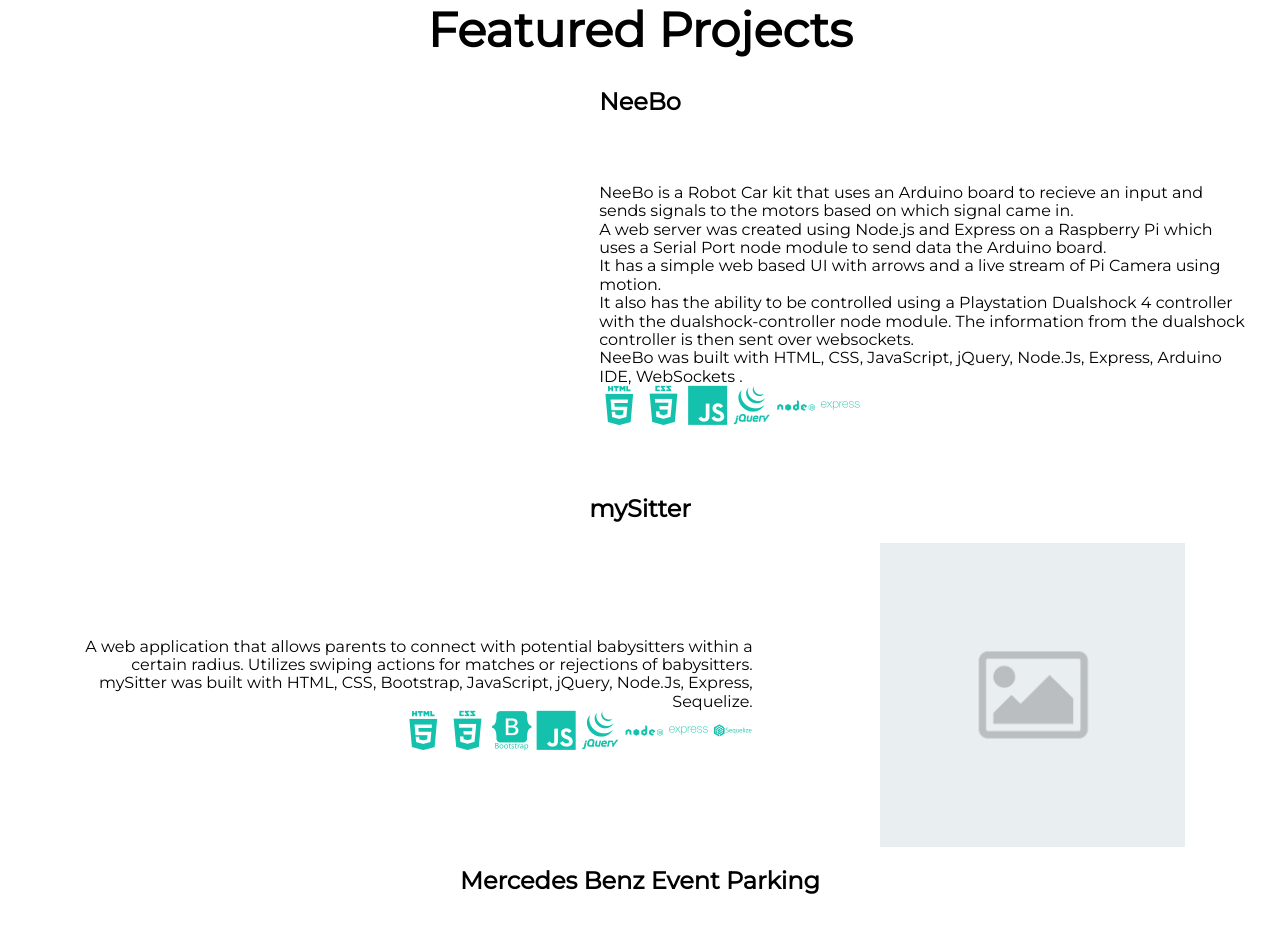
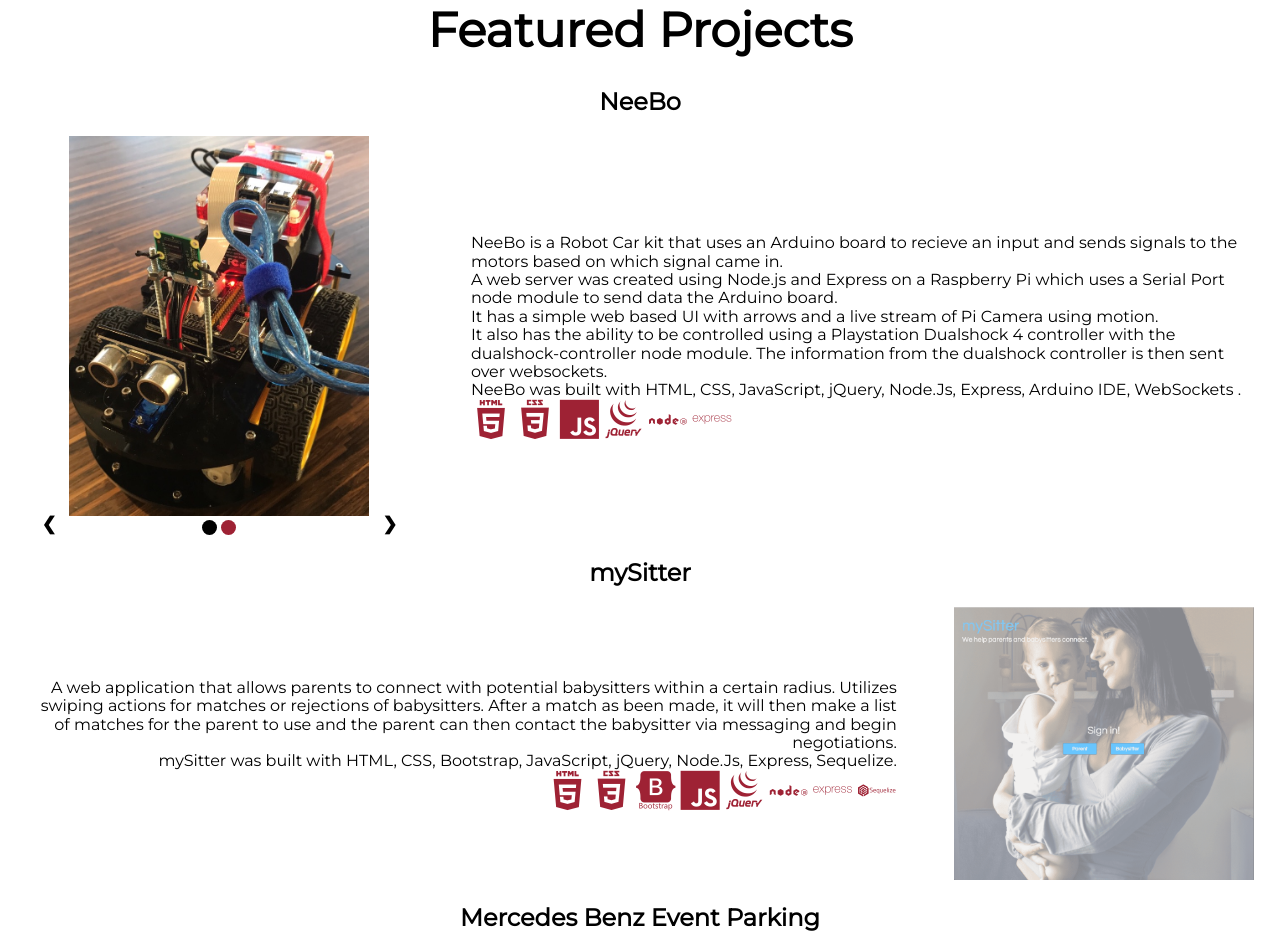
Before and after one commit to crithmyxay/portfolio, a plain HTML site: page index.html in a window 1280 px wide. Shown: the part 848-1783 px from the top of the page. Drawn offline with nearby package versions, Linux system fonts and the light colour scheme; grey boxes are pictures that could not be loaded.

Commit message:
editted photos to be smaller file sizes and added NeeBo/mySitter photos. created a slide for NeeBo. changed color layout

```diff
--- a/index.html
+++ b/index.html
@@ -39,16 +39,23 @@
     <!-- Landing Div -->
     <div class="home">
         <div class="img-box">
-            <img class="cover" src="images/office.jpg" alt="dark-bg">
+            <img class="cover" src="images/office-min.jpg" alt="dark-bg">
         </div>
         <div class="triangle"></div>
     </div>
     <!-- Projects Div -->
     <div class="projects" id="projects">
         <h1 id="head">Featured Projects</h1>
-        <h2><strong>NeeBo</strong></h2>
+        <h2><a href="https://github.com/crithmyxay/robot-car" target="_blank"><strong>NeeBo</strong></a></h2>
         <div class="project" data-aos="fade-left" data-aos-anchor-placement="top-center" data-aos-easing="ease-in">
-            <div class="demo"><iframe src="" frameborder="0" allow="encrypted-media" allowfullscreen></iframe></div>
+            <div class="demo">
+                <div class = "slide" data-slide>
+                    <!-- Next and previous buttons -->
+                    <a class="prev" data-prev>&#10094;</a>
+                    <a class="next" data-next>&#10095;</a>
+               </div>
+               <div style="text-align:center" data-dot></div>
+            </div>
             <div class="desc" id="desc2">
                 <p> NeeBo is a Robot Car kit that uses an Arduino board to recieve an input and sends signals to the motors based on which signal came in. <br>
                     A web server was created using Node.js and Express on a Raspberry Pi which uses a Serial Port node module to send data the Arduino board.<br>
@@ -65,12 +72,13 @@
                 </p>
             </div>
         </div>
-        <h2><strong>mySitter</strong></h2>
+        <h2><a href="https://github.com/ebates92/babysitter-app" target="_blank"><strong>mySitter</strong></a></h2>
         <div class="project" id="reverse" data-aos="fade-right" data-aos-anchor-placement="top-center" data-aos-easing="ease-in">
-            <div class="demo"><img src="images/300placeholder.png" alt=""></div>
+            <div class="demo"><img class="babysitter" src="images/babysitter-min.png" alt=""></div>
             <div class="desc" id="desc1">
                 <p> A web application that allows parents to connect with potential babysitters within a certain radius.
-                    Utilizes swiping actions for matches or rejections of babysitters. <br>
+                    Utilizes swiping actions for matches or rejections of babysitters.
+                    After a match as been made, it will then make a list of matches for the parent to use and the parent can then contact the babysitter via messaging and begin negotiations.<br>
                     mySitter was built with HTML, CSS, Bootstrap, JavaScript, jQuery, Node.Js, Express, Sequelize. <br>
                     <i class="devicon-html5-plain-wordmark"></i>
                     <i class="devicon-css3-plain-wordmark"></i>
@@ -83,7 +91,7 @@
                 </p>
             </div>
         </div>
-        <h2><strong>Mercedes Benz Event Parking</strong></h2>
+        <h2><a href="https://github.com/crithmyxay/MercedesBenzParking" target="blank"><strong>Mercedes Benz Event Parking</strong></a></h2>
         <div class="project" data-aos="fade-left" data-aos-anchor-placement="top-center" data-aos-easing="ease-in">
             <div class="demo"><iframe src="https://www.youtube.com/embed/T12mB7-7FP4" frameborder="0" allow="encrypted-media" allowfullscreen></iframe></div>
             <div class="desc" id="desc2">
@@ -124,18 +132,18 @@
     <div class="skillsContainer">
     <h1 id="head">Skills</h1>
         <div class="skills">
-            <div><i class="devicon-html5-plain-wordmark"></i></div>
-            <div><i class="devicon-css3-plain-wordmark"></i></div>
-            <div><i class="devicon-bootstrap-plain-wordmark"></i></div>
-            <div><i class="devicon-javascript-plain"></i></div>
-            <div><i class="devicon-jquery-plain-wordmark"></i></div>
-            <div><i class="devicon-nodejs-plain-wordmark"></i></i></div>
-            <div><i class="devicon-express-original-wordmark"></i></div>
-            <div><i class="devicon-sequelize-plain-wordmark"></i></div>
-            <div><i class="devicon-postgresql-plain-wordmark"></i></div>
-            <div><i class="devicon-python-plain-wordmark"></i></div>
-            <div><i class="devicon-react-original-wordmark"></i></div>
-            <div><i class="devicon-github-plain-wordmark"></i></div>
+            <div><i class="devicon-html5-plain-wordmark" data-aos="fade-down" data-aos-anchor-placement="top-center"></i></div>
+            <div><i class="devicon-css3-plain-wordmark" data-aos="fade-down" data-aos-anchor-placement="top-center"></i></div>
+            <div><i class="devicon-bootstrap-plain-wordmark" data-aos="fade-down" data-aos-anchor-placement="top-center"></i></div>
+            <div><i class="devicon-javascript-plain" data-aos="fade-down" data-aos-anchor-placement="top-center"></i></div>
+            <div><i class="devicon-jquery-plain-wordmark" data-aos="fade-down" data-aos-anchor-placement="top-center"></i></div>
+            <div><i class="devicon-nodejs-plain-wordmark" data-aos="fade-down" data-aos-anchor-placement="top-center"></i></i></div>
+            <div><i class="devicon-express-original-wordmark" data-aos="fade-down" data-aos-anchor-placement="top-center"></i></div>
+            <div><i class="devicon-sequelize-plain-wordmark" data-aos="fade-down" data-aos-anchor-placement="top-center"></i></div>
+            <div><i class="devicon-postgresql-plain-wordmark" data-aos="fade-down" data-aos-anchor-placement="top-center"></i></div>
+            <div><i class="devicon-python-plain-wordmark" data-aos="fade-down" data-aos-anchor-placement="top-center"></i></div>
+            <div><i class="devicon-react-original-wordmark" data-aos="fade-down" data-aos-anchor-placement="top-center"></i></div>
+            <div><i class="devicon-github-plain-wordmark" data-aos="fade-down" data-aos-anchor-placement="top-center"></i></div>
         </div>
     </div>
     <!-- Contact -->
--- a/scripts/main.js
+++ b/scripts/main.js
@@ -1,3 +1,14 @@
+let imgArray = {
+  'images': [
+    {
+      'src': './images/neebo-edit.jpg'
+    },
+    {
+      'src': './images/code.jpeg'
+    }
+  ]
+}
+
 $(document).ready(function() {
   $(".dropdown").find("a").click(function(e) {
     e.preventDefault();
@@ -14,3 +25,88 @@ $(document).ready(function() {
     console.log('clicked');
   });
 });
+
+function makeImages() {
+  var imgPath = imgArray.images
+  var slideArray = [];
+  for (i=0; i<imgPath.length; i++) {
+      var $drawLink = $('<a>', {
+          class: 'slideLinks fade',
+          href: '#',
+          'data-slide-image': ''
+      })
+      var $drawImg = $('<img>', {
+      src: imgPath[i].src,
+      alt: '#'
+      })
+      $drawLink.append($drawImg);
+      slideArray.push($drawLink);
+  }
+  return slideArray;
+}
+
+function makeDots() {
+  var imgPath = imgArray.images
+  var dotsArray = [];
+  for (i=0; i<imgPath.length; i++) {
+      var $drawDot = $('<span>', {
+      class: 'dot'
+      })
+      dotsArray.push($drawDot);
+  }
+  return dotsArray;
+}
+
+function addSlide(slide) {
+  $('[data-slide]').append(slide);
+}
+
+function drawDots(dots) {
+  $('[data-dot]').append(dots);
+}
+
+function eraseCurrentSlide() {
+  $('[data-slide-image]').remove();
+}
+
+function removeActiveDotClass(dots, currentSlide) {
+  $(dots[currentSlide]).removeClass("active");
+}
+
+function addActiveDotClass(dots, currentSlide) {
+  $(dots[currentSlide]).attr("class", "dot active");
+}
+
+//Takes images from an array and turns them into a slideshow for main viewing page.
+function slideShow() {
+  var slide = makeImages();
+  var dots = makeDots();
+  var currentSlide = 0;
+  var activeDot = $(dots[currentSlide]).attr("class", "dot active");
+  addSlide(slide[currentSlide]);
+  drawDots(dots);
+  $('[data-prev]').on('click', function(){
+    console.log('clicked');
+    removeActiveDotClass(dots, currentSlide);
+    currentSlide--
+    if (currentSlide < 0) {
+        currentSlide = 1;
+    }
+    eraseCurrentSlide()
+    addSlide(slide[currentSlide]);
+    addActiveDotClass(dots, currentSlide);
+  })
+  $('[data-next]').on('click', function(){
+    console.log('clicked');
+    removeActiveDotClass(dots, currentSlide);
+    currentSlide++
+    if (currentSlide > 1) {
+        currentSlide = 0;
+    }
+    eraseCurrentSlide();
+    addSlide(slide[currentSlide]);
+    addActiveDotClass(dots, currentSlide);
+  })
+}
+
+$(document).ready(slideShow)
--- a/stylesheets/stylesheet.css
+++ b/stylesheets/stylesheet.css
@@ -12,6 +12,7 @@ body {
 
 a {
     text-decoration: none;
+    color: black;
 }
 
 a:hover {
@@ -23,10 +24,9 @@ p {
 }
 
 i {
-    color: #14c1ac;
+    /* color: #14c1ac; */
+    color: #9e2234;
     font-size: 24px;
-    transition-property: top;
-    transition-duration: 4s;
 }
 
 .skills > div > i:hover, a > i:hover {
@@ -114,6 +114,10 @@ img {
     margin-top: 20px;
 }
 
+.babysitter {
+    width: 300px;
+}
+
 #reverse {
     flex-direction: row-reverse;
 }
@@ -124,6 +128,92 @@ p > i {
 
 iframe {
     width: 315px;
+}
+
+/* Slideshow container */
+.slide {
+    position: relative;
+    margin: auto;
+  }
+
+.slideLinks img {
+    width: 300px;
+    height: 380px;
+}
+
+/* Next & previous buttons */
+.prev {
+    left: 0;
+}
+.prev, .next {
+    cursor: pointer;
+    position: absolute;
+    top: 100%;
+    width: auto;
+    margin-top: -22px;
+    padding: 16px;
+    color: black;
+    font-weight: bold;
+    font-size: 18px;
+    transition: 0.6s ease;
+    border-radius: 0 3px 3px 0;
+}
+
+/* Position the "next button" to the right */
+.next {
+    right: 0;
+    border-radius: 3px 0 0 3px;
+}
+
+/* On hover, add a black background color with a little bit see-through */
+/* .prev:hover, .next:hover {
+background-color: rgba(0,0,0,0.8);
+} */
+
+/* Caption text */
+.text {
+    color: #000;
+    font-size: 15px;
+    padding: 8px 12px;
+    position: absolute;
+    bottom: 8px;
+    width: 100%;
+    text-align: center;
+}
+
+/* The dots/bullets/indicators */
+.dot {
+    cursor:pointer;
+    height: 15px;
+    width: 15px;
+    margin: 0 2px;
+    background-color: #9e2234;
+    border-radius: 50%;
+    display: inline-block;
+    transition: background-color 0.6s ease;
+}
+
+.active, .dot:hover {
+    /* background-color: #717171; */
+    background-color: #000;
+}
+
+/* Fading animation */
+.fade {
+    -webkit-animation-name: fade;
+    -webkit-animation-duration: 1.5s;
+    animation-name: fade;
+    animation-duration: 1.5s;
+}
+
+.labels {
+    color: #9e2234;
+    /* background-color: red; */
+    font-family:"Lucida Grande", "Arial", sans-serif;
+    font-size: 8px;
+    text-align: left;
+    width: 35px;
+    white-space: nowrap;
 }
 
 /* aboutMe styling */
@@ -142,6 +232,7 @@ iframe {
 .skills {
     display: grid;
     grid-template-columns: 1fr 1fr 1fr;
+    background-color: #aa986a;
 }
 
 .skills > div >  i {
@@ -208,6 +299,10 @@ iframe {
         margin-right: 2%;
     }
 
+    .demo {
+        margin-top: auto;
+    }
+
     #desc1 {
         text-align: right;
     }
```
Also changed, not shown: images/babysitter-min.png (added), images/code-edit.jpg (added), images/code.jpeg (added), images/neebo-edit.jpg (added), images/neebo.jpeg (added), images/office-min.jpg (added), 1 other file.
